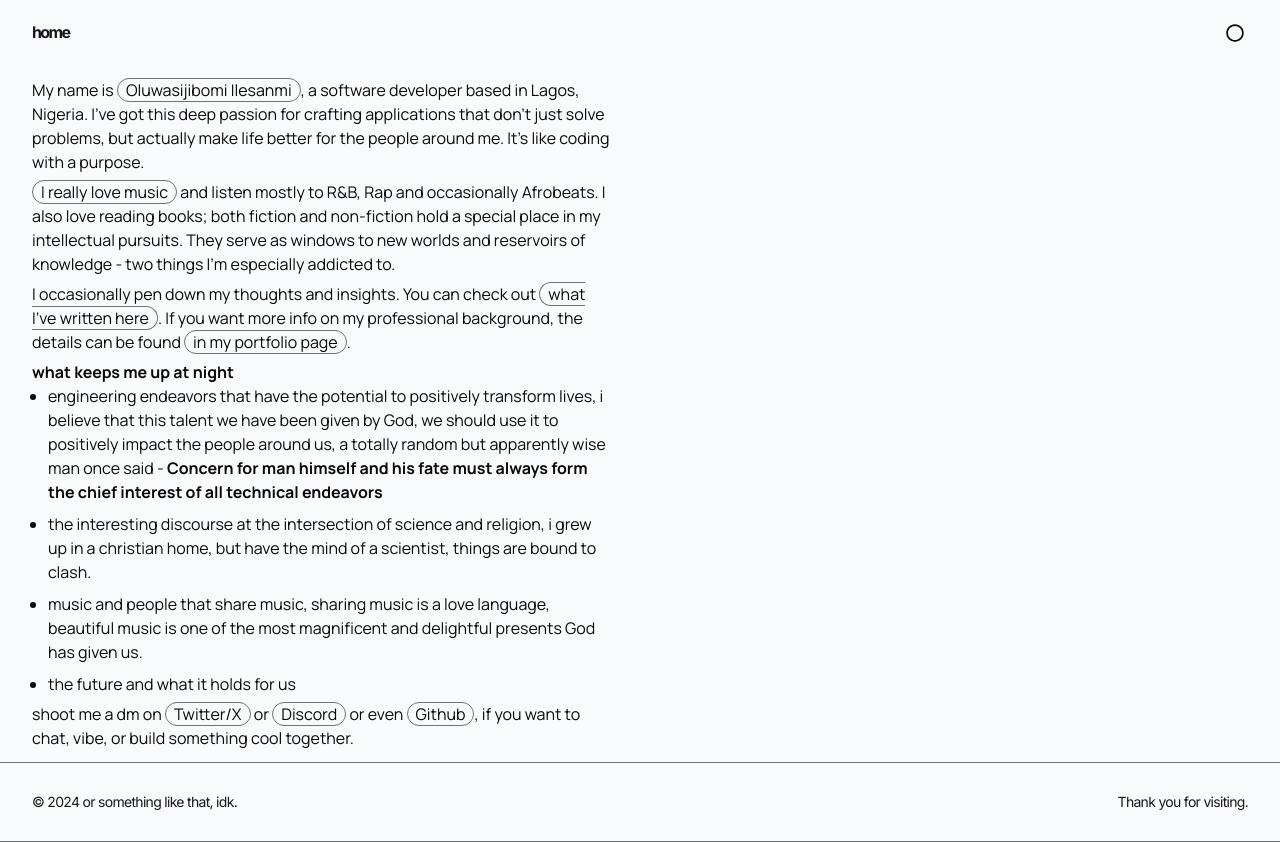
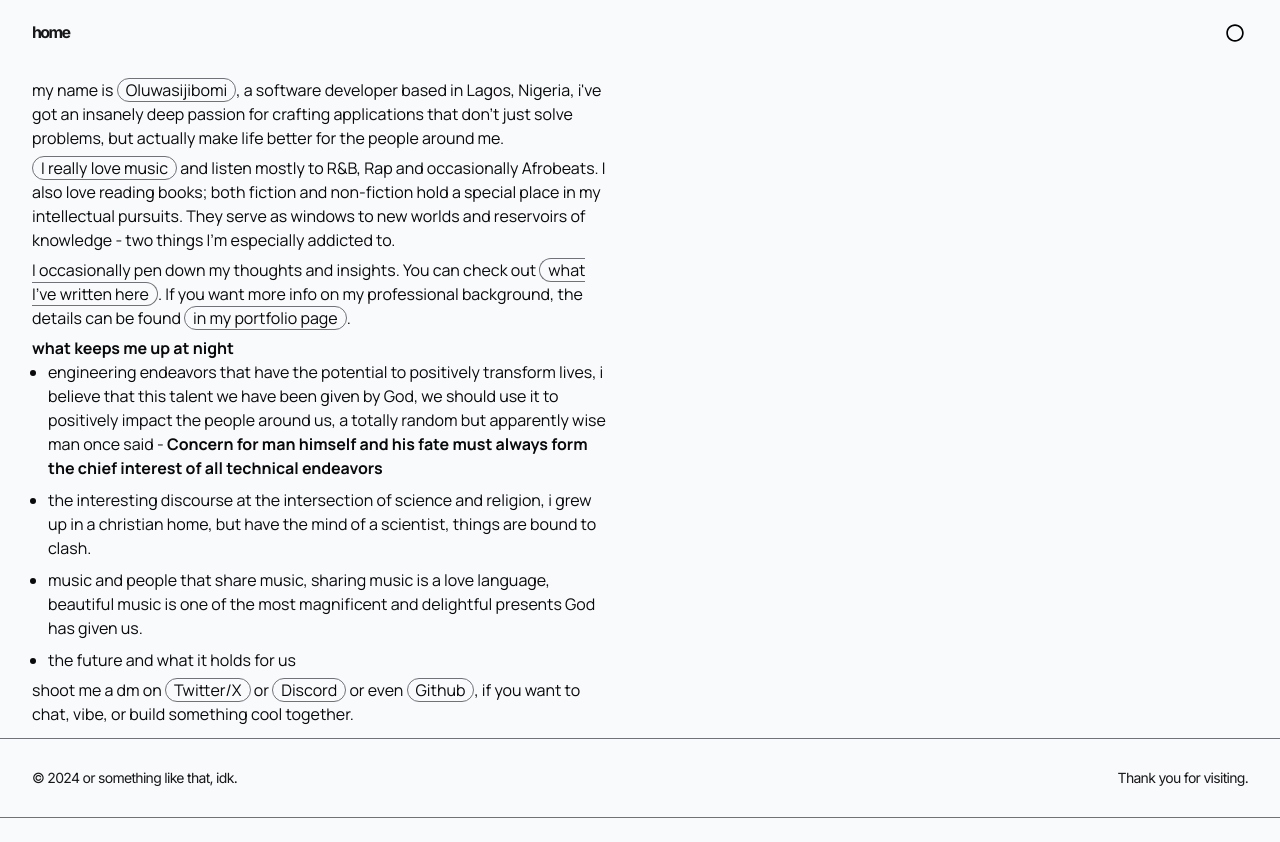
Before and after one commit to sijirama/website, a Next.js app: page / in a window 1280 px wide. After the commit the page ends 818 px from the top, so only its background shows below. Built offline with nearby package versions, Linux system fonts and the light colour scheme; no server answers; a web font is replaced by a local one.

Commit message:
vercel error

```diff
--- a/src/components/PageAbout.tsx
+++ b/src/components/PageAbout.tsx
@@ -25,7 +25,7 @@ export default function JobHunt() {
     return <section className={`w-full h-full  text-zinc-950 dark:text-zinc-100 items-center flex ${manrope.className} text-sm lg:text-base `}>
         <div className="w-full lg:w-[95%] flex gap-3 md:gap-1.5 flex-col items-left h-full md:py-2">
             <p id='target'>
-                My name is <SpanWord word="Oluwasijibomi Ilesanmi" />{", a software developer based in Lagos, Nigeria. I've got this deep passion for crafting applications that don't just solve problems, but actually make life better for the people around me. It's like coding with a purpose."}
+                my name is <SpanWord word="Oluwasijibomi" />{", a software developer based in Lagos, Nigeria, i've got an insanely deep passion for crafting applications that don't just solve problems, but actually make life better for the people around me."}
             </p>
 
             <p>
```
